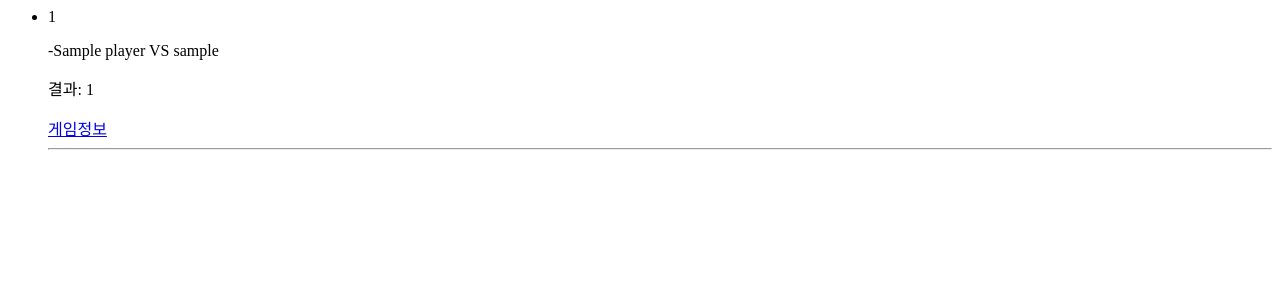
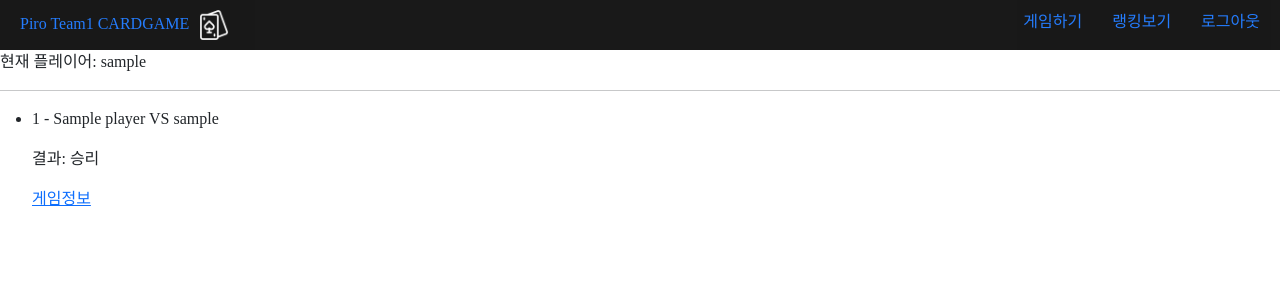
Before and after one commit to mikio999/Piro19_CardGame_01, a Django app: page /list in a window 1280 px wide. Shown: the top 300 px of the page. Run offline with Django 4.2, Linux system fonts and the light colour scheme; a user stored in the database is signed in; tables that the repository leaves empty hold one stand-in row (values such as "Sample post"); some web fonts are replaced.

Commit message:
[feat] list 기능 구현(request.user에 대한 name 수정해야함)

```diff
--- a/server/apps/games/models.py
+++ b/server/apps/games/models.py
@@ -13,17 +13,10 @@ class Player(models.Model):
         return self.name
 
 class Game(models.Model):
-    CARD_CHOICES=[]
     my_player=models.ForeignKey(settings.AUTH_USER_MODEL, on_delete=models.CASCADE)
     player=models.ForeignKey(Player,verbose_name="상대",on_delete=models.CASCADE,related_name="games")
-    # random_cards=random.sample(range(1,11),5)
-    # 진행중/결과/반격 상태
-    state=models.IntegerField(default=0)
-    # 높은 점수가 이기는지/낮은 점수가 이기는지
-    mode=models.IntegerField(default=0)
-    # 게임에서 얻은 점수
-    result=models.IntegerField(default=0)
-    my_card=models.CharField(
-        choices=CARD_CHOICES, max_length=5,blank=True
-    )
+    state=models.IntegerField(default=0) # 진행중, 결과, 반격
+    mode=models.IntegerField(default=0) # 높은 점수가 이기는지/낮은 점수가 이기는지
+    result=models.IntegerField(default=0) # 게임에서 얻은 점수
+    my_card=models.IntegerField(default=0)
     player_card=models.IntegerField(default=0)
--- a/server/apps/games/urls.py
+++ b/server/apps/games/urls.py
@@ -9,12 +9,13 @@ app_name = 'games'
 urlpatterns = [
     path('game/attack', views.game_attack, name="game_attack"),
     path('rankings', views.game_rank),
-    path('list', views.list),
+    path('list', views.list, name='game_list'),
     path('', views.main, name="main"),
     path('login/', views.login, name='login'),
     path('logout/', views.logout, name='logout'),
     path('signup/', views.signup, name='signup'),
-    path('detail/result/<int:pk>/', views.game_detail_result),
-    path('detail/progress/<int:pk>/', views.game_detail_progress),
-    path('detail/respond/<int:pk>/', views.game_detail_respond),
+    path('detail/result/<int:pk>/', views.game_detail_result, name='detail_result'),
+    path('detail/progress/<int:pk>/', views.game_detail_progress, name='detail_progress'),
+    path('detail/respond/<int:pk>/', views.game_detail_respond, name='detail_respond'),
+    path('delete/<int:pk>', views.game_delete, name='delete'),
 ]
--- a/server/apps/games/views.py
+++ b/server/apps/games/views.py
@@ -100,3 +100,8 @@ def list(request):
         'games': games,
     }
     return render(request, 'games/game_list.html', context=ctx)
+
+def game_delete(request, pk):
+    game = Game.objects.get(id=pk)
+    game.delete()
+    return redirect('games:game_list')
--- a/server/templates/games/game_list.html
+++ b/server/templates/games/game_list.html
@@ -1,21 +1,45 @@
+{% extends 'games/nav.html' %}
+{% load static %}
+
+{% block content %}
+<!-- request.user에 대한 name수정해야함 -->
+<p>현재 플레이어: {{ request.user }}</p>
+<hr />
 <ul>
     {% for game in games %}
     <li>
-    <p class="list_game_id">{{ game.id }}</p>
-    <p class="list_my_player">-{{ game.player }} VS {{ game.my_player }} </p>
+    <p class="list_my_player">{{ game.id }} - {{ game.player }} VS {{ game.my_player }} </p>
 
-    {% if game.state == '진행중' %}
+    {% if game.state != 1 %}
         {% if game.my_player == request.user %}
-            <p class="state">{{ game.state }}...</p>
-            <a href="#">게임 취소</a>
+            <p class="list_state">진행중...</p>
+            <a href="{% url 'games:delete' game.pk %}">게임 취소</a>
         {% else %}
-            <a href="#">반격하기</a>
+            <p><a href="#">반격하기</a></p>
         {% endif %}
     {% else %}
-        <p class="state">결과: {{ game.state }}</p>
+        {% if game.myplayer == request.user %}
+            {% if game.my_card > game.player_card %}
+                <p class="state">결과: 승리</p>
+            {% else %}
+                <p class="state">결과: 패배</p>
+            {% endif %}
+        {% else %}
+            {% if game.my_card > game.player_card %}
+                <p class="state">결과: 패배</p>
+            {% else %}
+                <p class="state">결과: 승리</p>
+            {% endif %}
+        {% endif %}
     {% endif %}
-    <a href="#">게임정보</a>
+    {% if game.state == 0 %}
+        <a href="{% url 'games:detail_progress' pk=game.pk %}">게임정보</a>
+    {% elif gmae.state == 1 %}
+        <a href="{% url 'games:detail_result' pk=game.pk %}">게임정보</a>
+    {% else %}
+        <a href="{% url 'games:detail_respond' pk=game.pk %}">게임정보</a>
+    {% endif %}
     </li>
-    <hr />
     {% endfor %}
 </ul>
+{% endblock %}
```
Also changed, not shown: server/apps/games/migrations/0003_alter_game_my_card.py (added).
